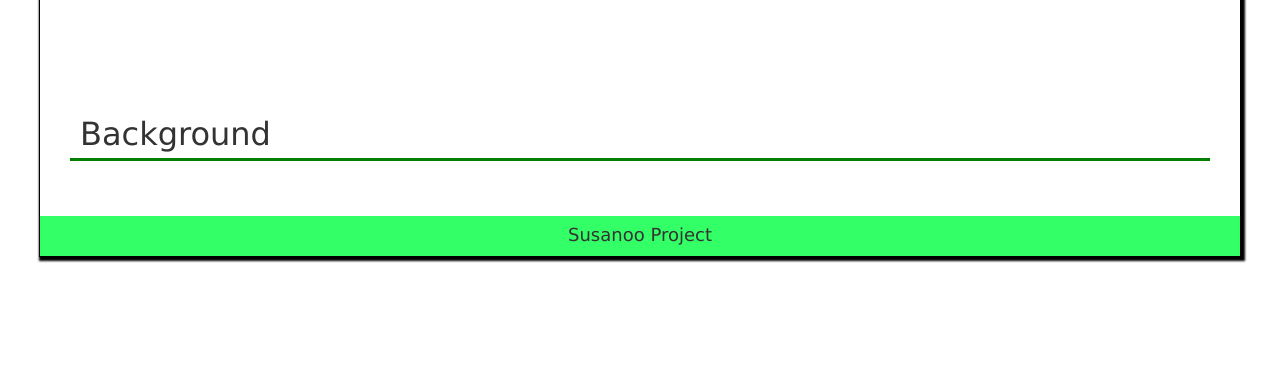
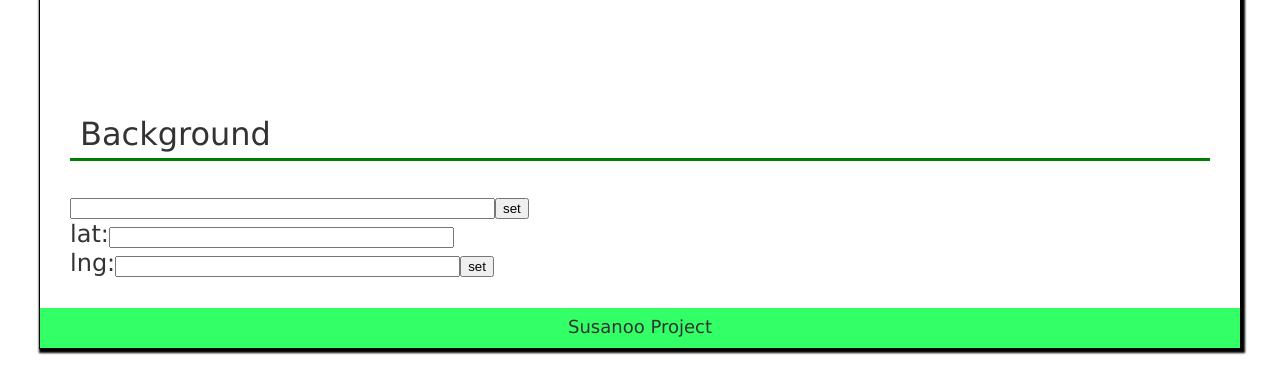
Before and after one commit to JinbeiSame/Susanoo, a Python web app: template Susanoo/templates/tool/template.html in a window 1280 px wide; the page is wider, and only the part inside the window is pictured. Shown: the part 936-1315 px from the top of that part. Before the commit the page ends 1199 px from the top of that part, so only its background shows below. Run offline with Jinja, Linux system fonts and the light colour scheme; the template is opened without the code that fills it, so the values that code supplies are empty; some libraries are stand-ins or nearby versions.

Commit message:
Updated on Google Map Api

```diff
--- a/Susanoo/templates/tool/template.html
+++ b/Susanoo/templates/tool/template.html
@@ -5,13 +5,86 @@
 <script type="text/javascript" src="http://maps.googleapis.com/maps/api/js?sensor=false"></script>
 <script type="text/javascript">
 function initialize() {
+	var OSAKA = new google.maps.LatLng(34.6937378, 135.50216509999996);
+	var TOKYO = new google.maps.LatLng(35.6894875, 139.69170639999993);
+	var SAPPORO = new google.maps.LatLng(43.0620958, 141.3543763);
+	var FUKUOKA = new google.maps.LatLng(33.5903547, 130.40171550000002);
+
 	var mapOptions = {
-          center: new google.maps.LatLng(-34.397, 150.644),
-          zoom: 8,
+		center: new google.maps.LatLng(34.6937378, 135.50216509999996),
+		zoom: 5,
 		mapTypeId: google.maps.MapTypeId.ROADMAP
 	};
-        var map = new google.maps.Map(document.getElementById("map_canvas"),
-            mapOptions);
+	var map_c = document.getElementById("map_canvas");
+	var map = new google.maps.Map(map_c,mapOptions);
+	var frm = document.createElement("div");
+	var s='';
+	s += '<input id="address" type="textbox" value="" size="50" />';
+	s += '<input type="button" value="set" id="btn_address" /><br />';
+	s += 'lat:<input type="text" name="latitude" id="latitude" size="40" /><br />';
+	s += 'lng:<input type="text" name="longitude" id="longitude" size="40" />';
+	s += '<input type="button" value="set" id="btn_LatLng" />';
+	frm.innerHTML=s;
+	map_c.parentNode.appendChild(frm);
+	var geocoder = new google.maps.Geocoder();
+
+	//Output
+	var outLatLng = function (lat,lng){
+		document.getElementById('latitude').value =lat;
+		document.getElementById('longitude').value = lng;
+	}
+	var marker1 = new google.maps.Marker({
+			position: OSAKA,
+			map: map,
+			draggable:true
+		});
+	var marker2 = new google.maps.Marker({
+		position: TOKYO,
+		map: map,
+		draggable:true
+	});
+	var marker3 = new google.maps.Marker({
+		position: FUKUOKA,
+		map: map,
+		draggable:true
+	});
+	var marker4 = new google.maps.Marker({
+		position: SAPPORO,
+		map: map,
+		draggable:true
+	});
+	<!--marker.setVisible(false);-->
+
+
+	google.maps.event.addListener(marker, 'click', function(event) {
+		<!--marker.setVisible(false);-->
+		outLatLng('','');
+	});
+	google.maps.event.addListener(marker, 'dragend', function(event) {
+		placeMarker(event.latLng);
+	});
+
+
+	//latitude & longitude
+	document.getElementById("btn_LatLng").onclick = function () {
+		var LatLngAddressLocation =  new google.maps.LatLng(document.getElementById('latitude').value, document.getElementById('longitude').value);
+		placeMarker(LatLngAddressLocation);
+		map.setCenter(LatLngAddressLocation);
+	}
+
+	document.getElementById("btn_address").onclick=function(){
+		var address = document.getElementById("address").value;
+		if (geocoder) {
+			geocoder.geocode( { 'address': address}, function(results, status) {
+				if (status == google.maps.GeocoderStatus.OK) {
+					placeMarker(results[0].geometry.location)
+					map.setCenter(results[0].geometry.location);
+				} else {
+					alert("Geocode was not successful for the following reason: " + status);
+				}
+			});
+		}
+	}
 }
 </script>
 {% endblock %}
```
Lines whose indentation alone changed are shown as unchanged.
